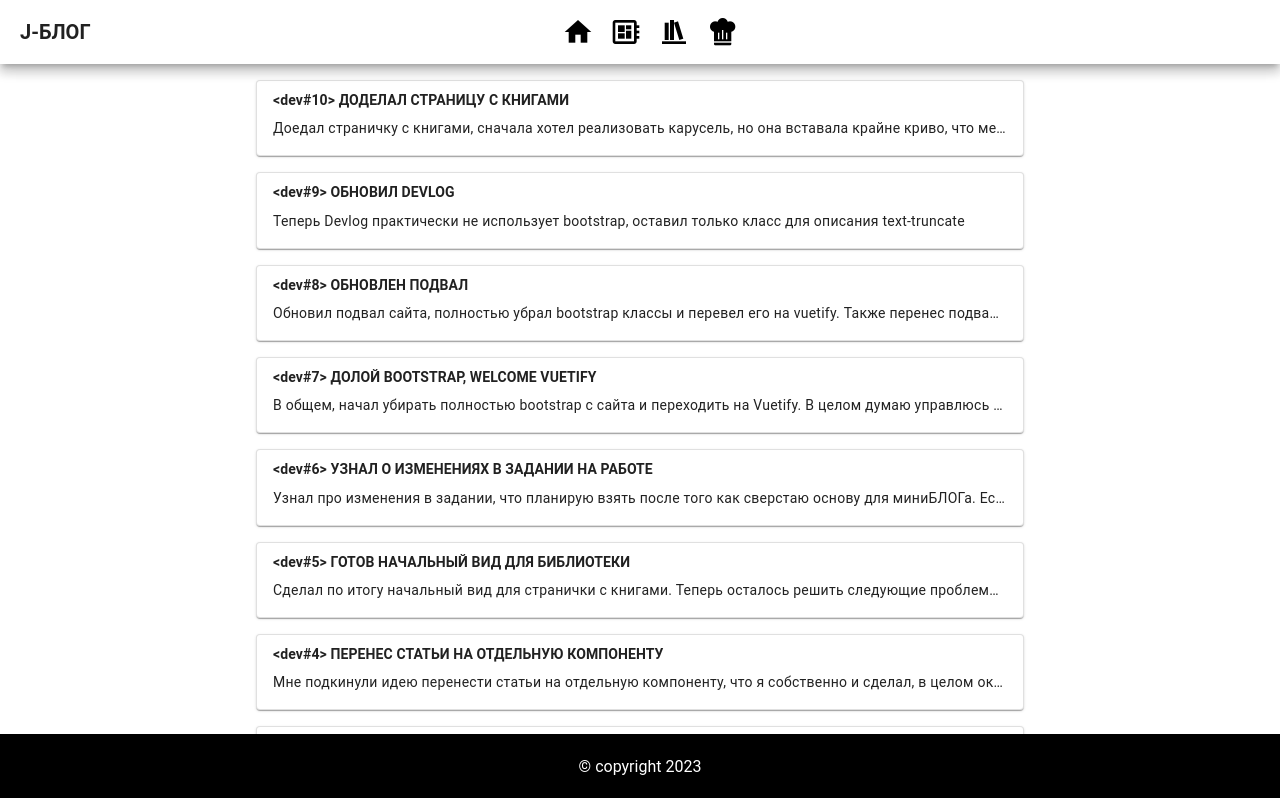
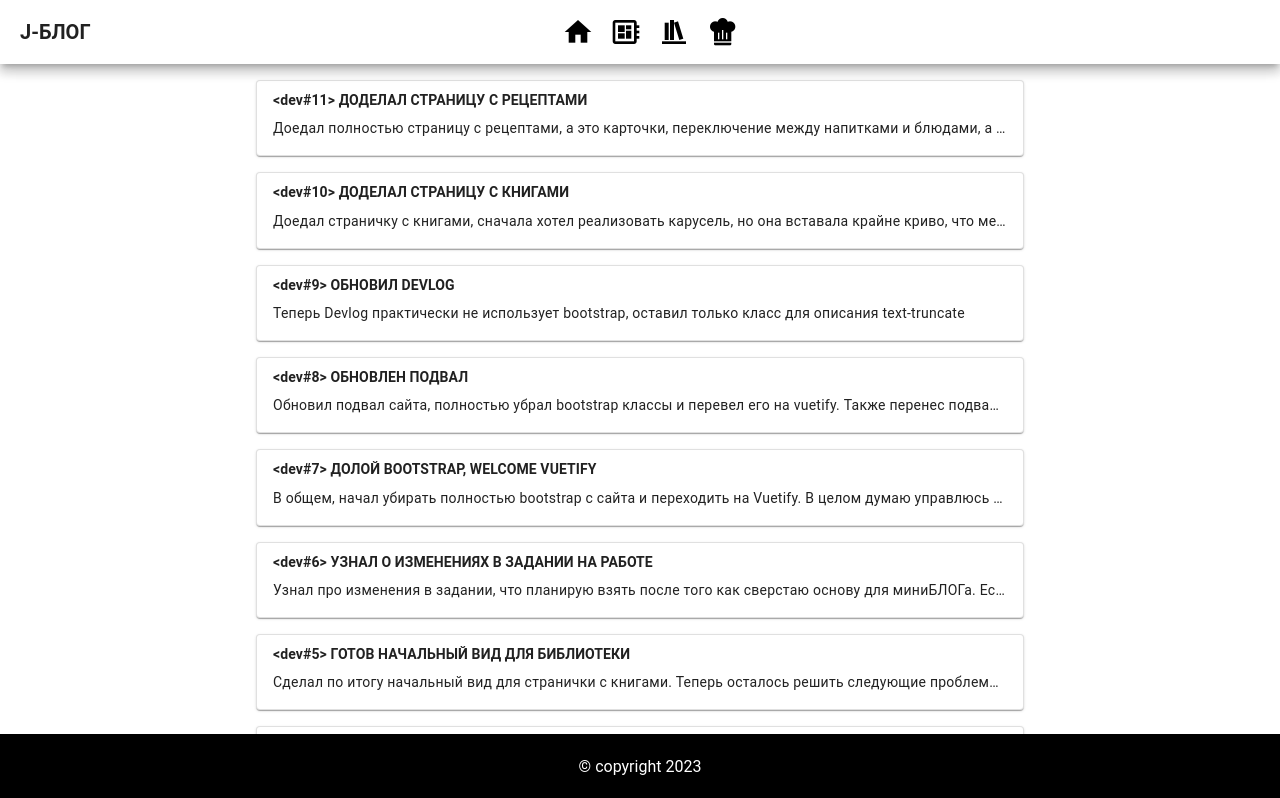
Before and after one commit to Potapov-AA/J-BLOG, a Vue app: page /devlog in a window 1280 px wide. Shown: the top 798 px of the page. Built offline with nearby package versions, Linux system fonts and the light colour scheme.

Commit message:
Новая запись

```diff
--- a/src/stores/devlog.js
+++ b/src/stores/devlog.js
@@ -3,6 +3,12 @@ import { defineStore } from "pinia";
 const STORE_NAME = "devlog";
 
 const defaultValue = [
+  {
+    id: 10,
+    title: "Доделал страницу с рецептами",
+    description:
+      "Доедал полностью страницу с рецептами, а это карточки, переключение между напитками и блюдами, а также более подробное описание рецепта в виде модального окна. Самое приятное получилось именно то, чего хотелось добиться. В качестве последующих изменений думаю сделать вывод картинок, но это уже когда подключу бекенд и переведу все данные в Mongo DB. Теперь осталось только главная страница с описание, что это и для чего было сделано.",
+  },
   {
     id: 9,
     title: "Доделал страницу с книгами",
```
